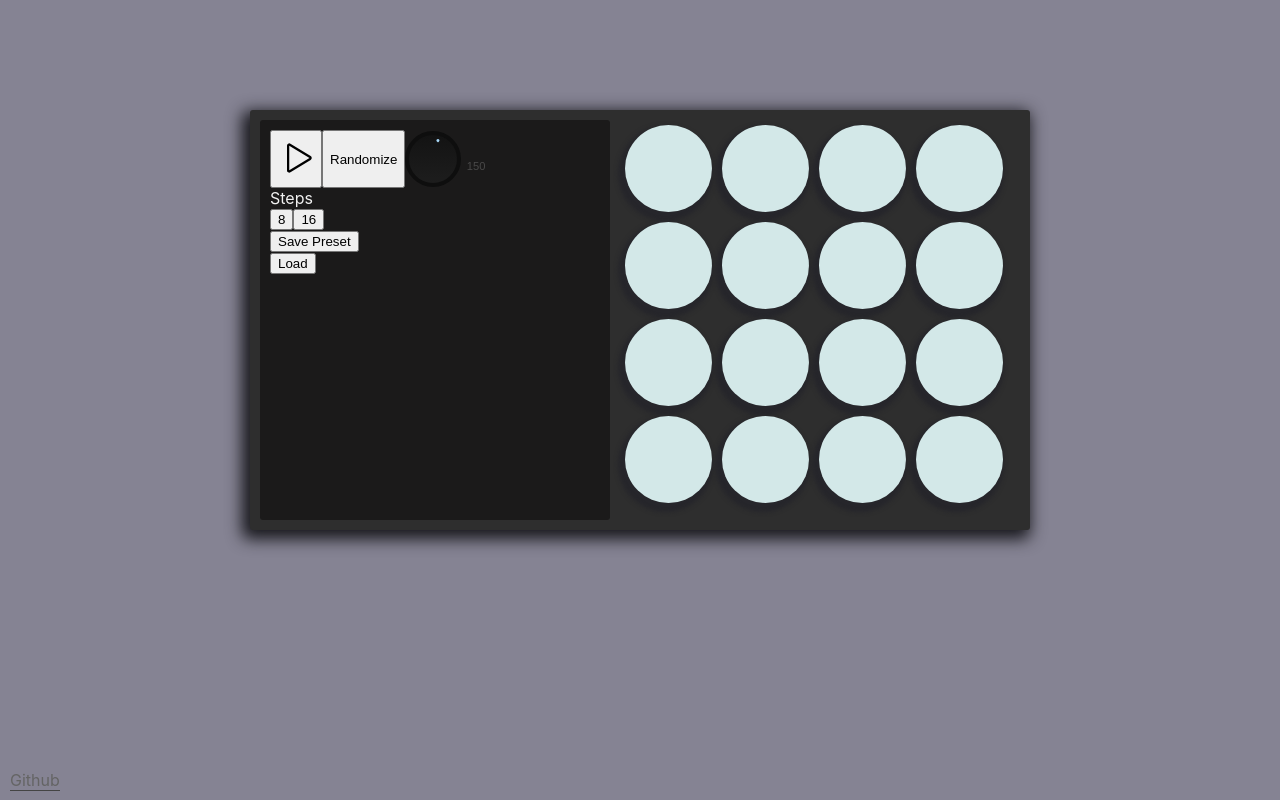
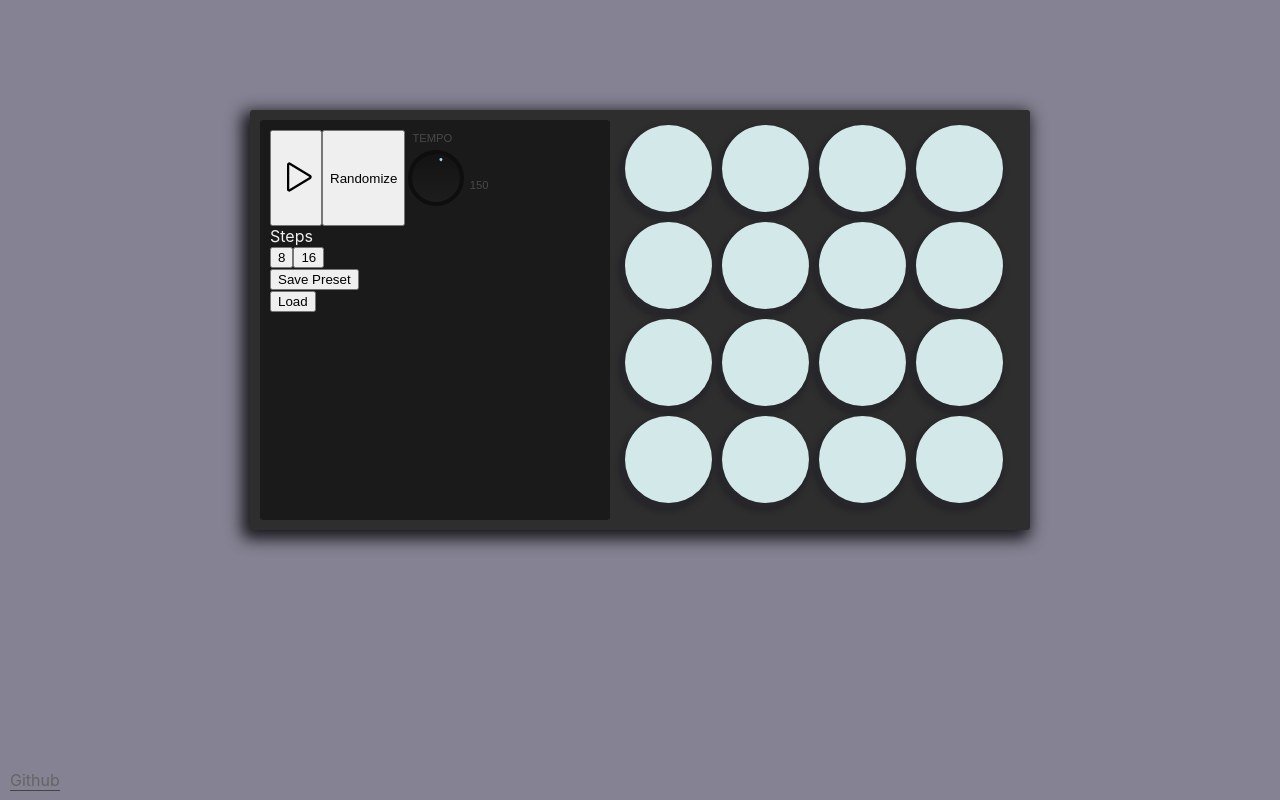
Before and after one commit to Loxphordex/Memoryfield, a React (Create React App) app: page / in a window 1280 px wide. Built offline with nearby package versions, Linux system fonts and the light colour scheme.

Commit message:
temp knob label

```diff
--- a/src/components/ControlPanel/MainPanel.js
+++ b/src/components/ControlPanel/MainPanel.js
@@ -26,6 +26,7 @@ export default function MainPanel({
 
       <div className='bmp-knob-container'>
         <Knob
+          units='tempo'
           defaultValue={150}
           maxValue={300}
           valueCallback={calculateBpm}
--- a/src/components/Knob/knob.js
+++ b/src/components/Knob/knob.js
@@ -1,9 +1,9 @@
 import React, {useState, useEffect, createRef} from 'react'
-import { act } from 'react-dom/test-utils'
 import detectMobile from '../../helpers/detectMobile'
 import '../../styles/buttons/buttons.css'
 
 export default function Knob({
+  units,
   defaultValue,
   maxValue,
   valueCallback
@@ -90,16 +90,16 @@ export default function Knob({
 
   return (
     <div className='knob-surround'>
+      <span className='knob-label'><label htmlFor={`${units}-knob`}>{units}</label></span>
       <div
         className='knob'
-        id='knob'
+        id={`${units}-knob`}
         onMouseDown={onMouseDown}
         onTouchStart={onMouseDown}
         ref={volumeKnob}
         style={rotationStyles}
       />
 
-      {/* <span className='min'>Min</span> */}
       <span className='max'>{`${knobValue}`}</span>
     </div>
   )
--- a/src/styles/buttons/buttons.css
+++ b/src/styles/buttons/buttons.css
@@ -5,7 +5,7 @@
   height: 3em;
   border-radius: 50%;
   border: solid 0.25em #0e0e0e;
-  margin: 1px auto;
+  margin: 20px 3px;
   background: #181818;
   background: -webkit-gradient(linear, left bottom, left top, color-stop(0, #1d1d1d), color-stop(1, #131313));
   background: -ms-linear-gradient(bottom, #1d1d1d, #131313);
@@ -41,7 +41,8 @@
   border-radius: 50%;
 }
 .min,
-.max {
+.max,
+.knob-label {
   display: block;
   font-family: "Varela Round", sans-serif;
   color: rgba(255, 255, 255, 0.4);
@@ -50,6 +51,10 @@
   font-size: 70%;
   position: absolute;
   opacity: 0.5;
+}
+.knob-label {
+  top: -2em;
+  margin: 0 auto;
 }
 .min {
   bottom: 1em;
```
